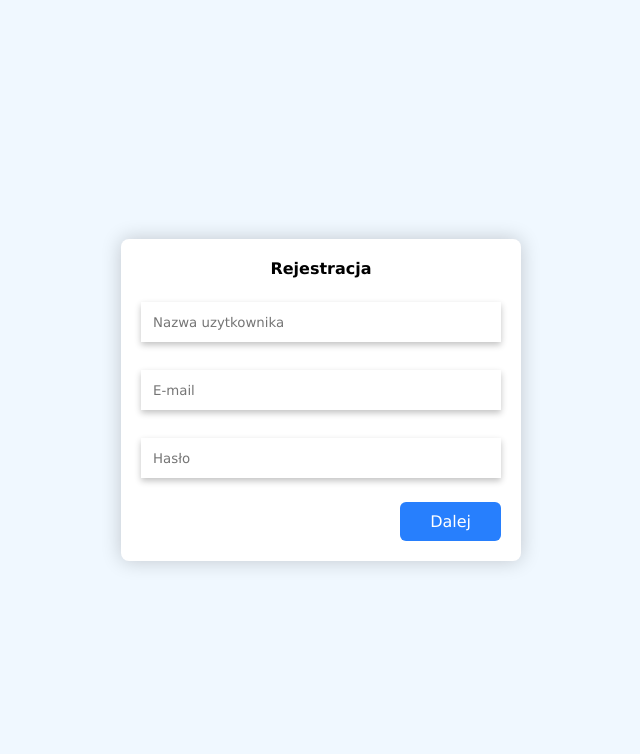
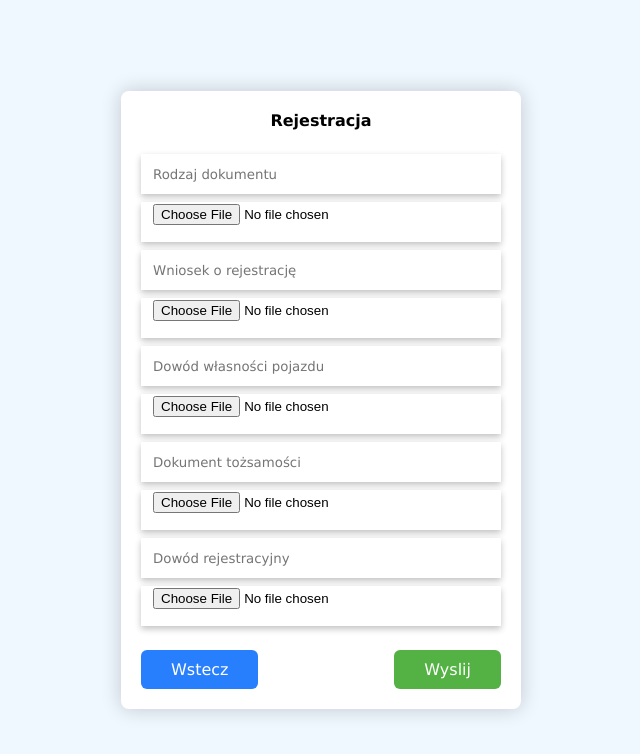
Before and after one commit to MateuszRL96/log, a plain HTML site: page index.html in a window 1280 px wide. Shown: the whole page, without its empty margins (319-959 px from the left). Drawn offline with Linux system fonts and the light colour scheme.

Commit message:
Update index.html

```diff
--- a/index.html
+++ b/index.html
@@ -11,7 +11,7 @@
     <div class="container">
         <h4>Rejestracja</h4>
         <form action="#">
-            <div class="step step-1 active">
+            <div class="step step-1">
                 <div class="field-control">
                     <input type="text" id="username" name="username"
                     required placeholder="Nazwa uzytkownika">
@@ -32,6 +32,9 @@
                     <button type="button" class="next-btn">Dalej</button>
                 </div>
             </div>
+
+
+
             <div class="step step-2">
 
                 <div class="field-control">
@@ -49,7 +52,10 @@
                     <button type="button" class="next-btn">Dalej</button>
                 </div>
             </div>
-            <div class="step step-3">
+
+
+
+            <div class="step step-3 ">
                 <div class="field-control">
                     <input type="text" id="postal-code" name="postal-code"
                     placeholder="Kod pocztowy">
@@ -65,6 +71,38 @@
                     <button type="submit" class="submit-btn">Wyslij</button>
                 </div>
             </div>
+
+
+            <div class="step step-4 active">
+                <div class="field-control">
+                    <input type="text" id="postal-code1" class="pole" name="postal-code"
+                    placeholder="Rodzaj dokumentu">
+                    <input type="file" class="plik" name="plik" accept="lista typów">
+
+                    <input type="text" id="postal-code2" class="pole" name="postal-code"
+                    placeholder="Wniosek o rejestrację">
+                    <input type="file" class="plik" name="plik" accept="lista typów">
+
+                    <input type="text" id="postal-code3" class="pole" name="postal-code"
+                    placeholder="Dowód własności pojazdu">
+                    <input type="file" class="plik" name="plik" accept="lista typów">
+
+                    <input type="text" id="postal-code4" class="pole" name="postal-code"
+                    placeholder="Dokument tożsamości">
+                    <input type="file" class="plik" name="plik" accept="lista typów">
+
+                    <input type="text" id="postal-code5" class="pole" name="postal-code"
+                    placeholder="Dowód rejestracyjny">
+                    <input type="file" class="plik" name="plik" accept="lista typów">
+                </div>
+
+
+
+                <div class="buttons-container">
+                    <button type="button" class="previous-btn">Wstecz</button>
+                    <button type="submit" class="submit-btn">Wyslij</button>
+                </div>
+            </div>
         </form>
     </div>
 
```
